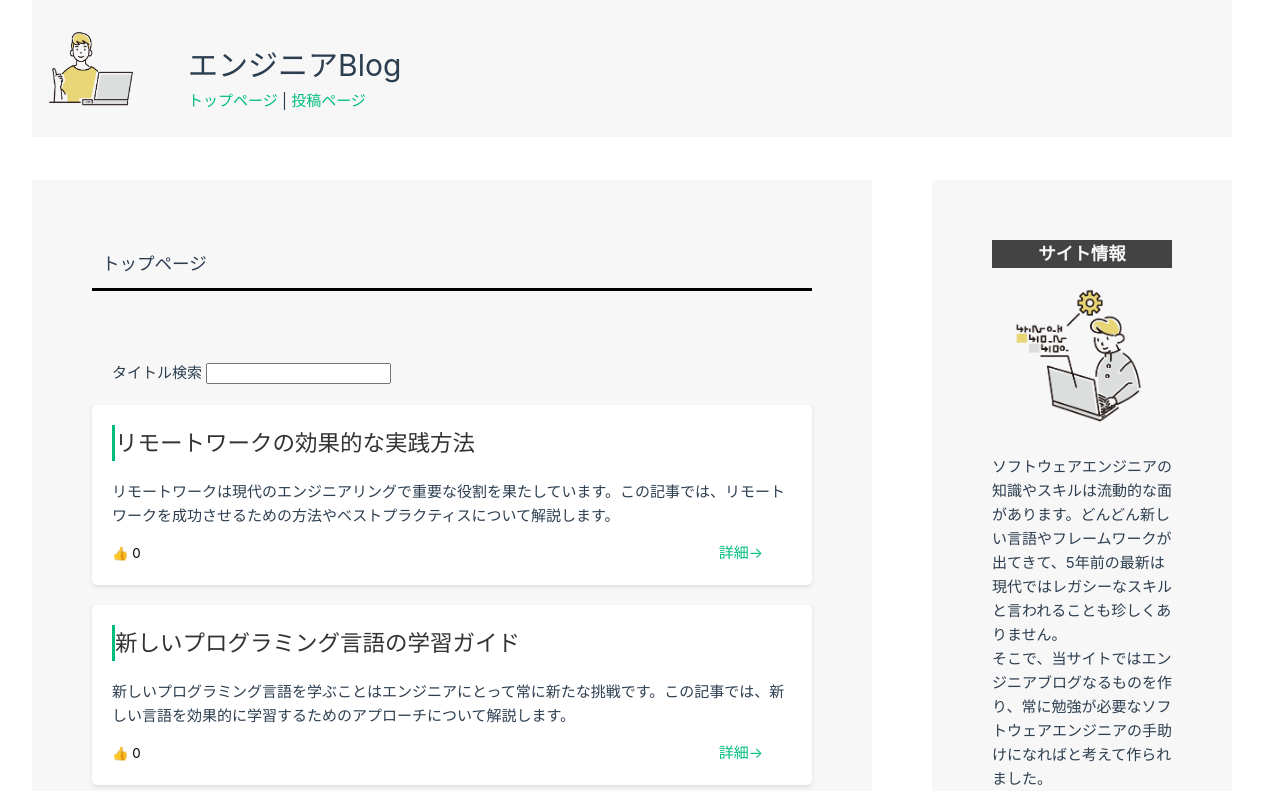
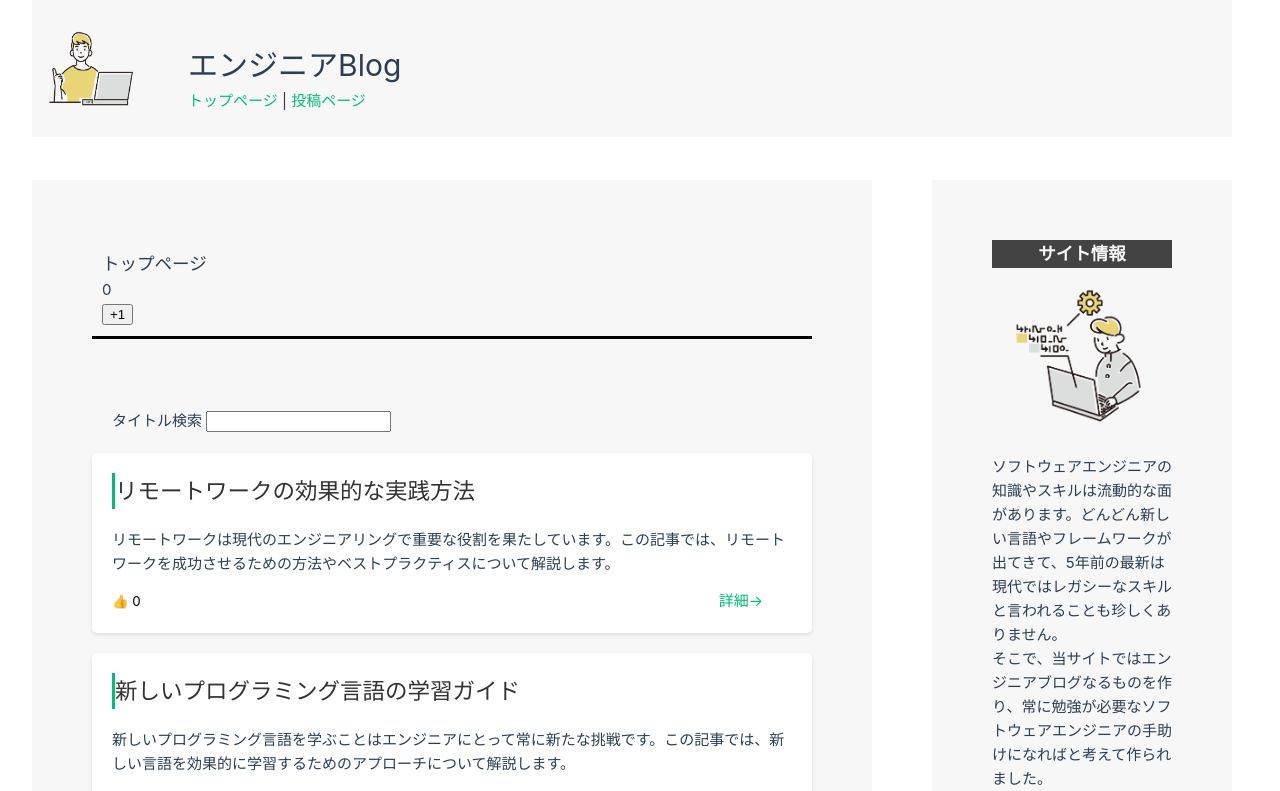
Before and after one commit to keisuke-suzuki-21/BlogApp, a Vue app: page / in a window 1280 px wide. Shown: the top 791 px of the page. Built offline with nearby package versions, Linux system fonts and the light colour scheme.

Commit message:
pinia-plugin-persitedstateを使ったstoreの永続化準備

```diff
--- a/package.json
+++ b/package.json
@@ -9,6 +9,7 @@
   },
   "dependencies": {
     "pinia": "^2.1.7",
+    "pinia-plugin-persistedstate": "^3.2.1",
     "vue": "^3.3.4",
     "vue-router": "^4.2.4"
   },
--- a/src/App.vue
+++ b/src/App.vue
@@ -5,7 +5,8 @@ import Article from "./article.vue";
 import ArticleView from './views/ArticleView.vue';
 import PostView from './views/PostView.vue';
 import SiteInformation from "./siteInformation.vue";
-import { provide } from 'vue'
+import { provide } from 'vue';
+import { useArticleStore } from "./stores/articleStore.js";
 
 // ブログ記事のシードデータ
 const articles = ref([
@@ -105,6 +106,9 @@ provide("addArticle", {
   addArticle
 });
 
+// piniaを使ったシードデータ
+const count = useArticleStore()
+
 
 </script>
 
@@ -135,6 +139,8 @@ provide("addArticle", {
       <div v-if="route.fullPath === '/'">
         <div class="top-title">
           <h3>トップページ</h3>
+          <p>{{ count.count }}</p>
+          <button @click="count.increment">+1</button>
         </div>
         <div class="search">
           タイトル検索 <input type="text" v-model="searchQuery">
--- a/src/main.js
+++ b/src/main.js
@@ -3,12 +3,14 @@ import './assets/main.css'
 import { createApp } from 'vue'
 import { createPinia } from 'pinia'
 import App from './App.vue'
+import { createPersistedState } from "pinia-plugin-persistedstate"; // 追加
 
 // index.jsを指定しなくてもrouterフォルダを指定すると自動で読み込んでくれる。
 // このindex.jsでVueRouterインスタンスを作成し設定を行っている。
 import router from './router'
 
 const pinia = createPinia()
+pinia.use(createPersistedState()); // 追加
 const app = createApp(App)
 app.use(router)
 app.use(pinia)
--- /dev/null
+++ b/src/stores/articleStore.js
@@ -0,0 +1,20 @@
+import { defineStore } from "pinia";
+
+export const useArticleStore = defineStore("articleStore", {
+    state: () => {
+        return {
+            count: 0
+        }
+    },
+    getters: {
+        double: (state) => {
+            return state.count * 2
+        }
+    },
+    actions:{
+        increment() {
+            this.count++
+        }
+    },
+    persist: true
+})
```
Also changed, not shown: 2 other files (tests, documents, lock files or other folders).
